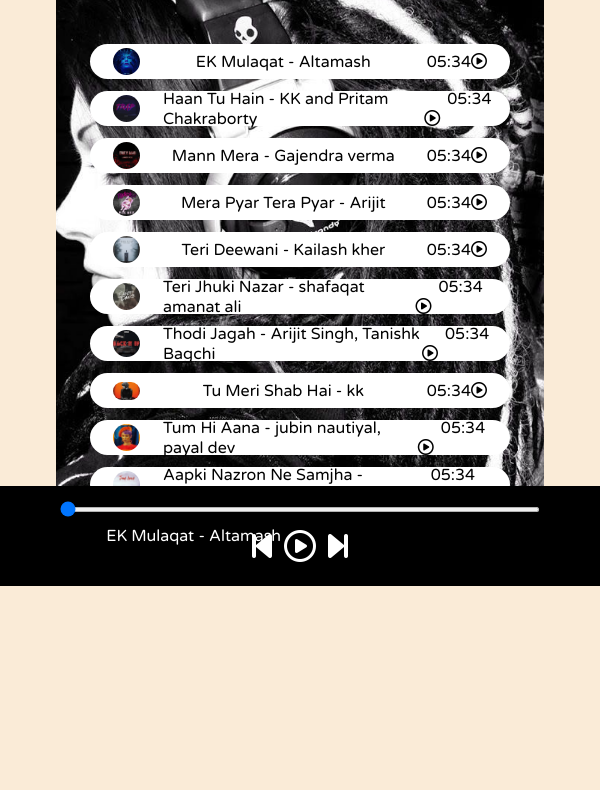
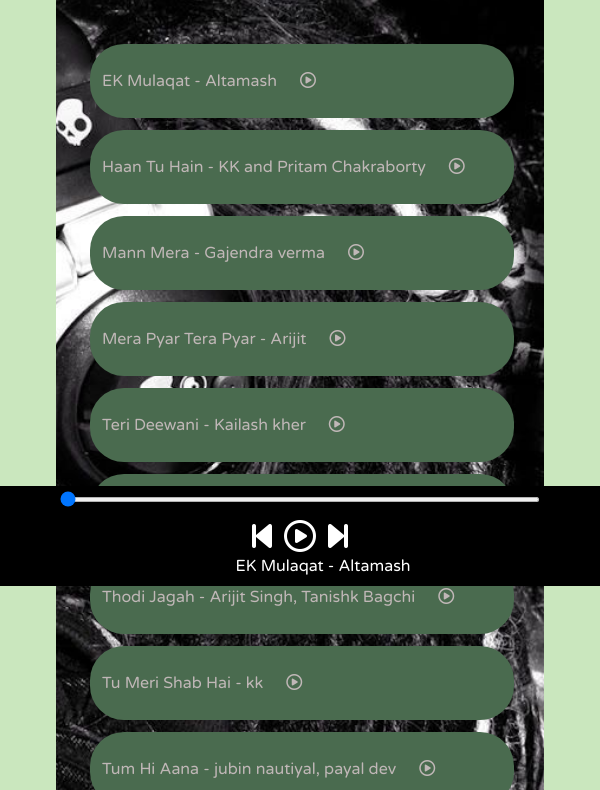
Before and after one commit to vishwajeet-8/Spotify-Clone, a plain HTML site: page index.html in a window 600 px wide. Shown: the part 214-1004 px from the top of the page. Before the commit the page ends 885 px from the top, so only its background shows below. Drawn offline with Linux system fonts and the light colour scheme.

Commit message:
made responsive

```diff
--- a/index.html
+++ b/index.html
@@ -24,52 +24,52 @@
                 <div class="songItem">
                     <img src="./covers/1.jpg" alt="1">
                     <span class="songName">Let Me Love You</span>
-                    <span class="songlistplay"><span class="timestamp">05:34<i id="0" class="fa-regular songItemplay fa-circle-play"></i></span></span>
+                    <span class="songlistplay"><span class="timestamp"><i id="0" class="fa-regular songItemplay fa-circle-play"></i></span></span>
                 </div>
                 <div class="songItem">
                     <img src="./covers/1.jpg" alt="1">
                     <span class="songName">Let Me Love You</span>
-                    <span class="songlistplay"><span class="timestamp">05:34<i id="1" class="fa-regular songItemplay fa-circle-play"></i></span></span>
+                    <span class="songlistplay"><span class="timestamp"><i id="1" class="fa-regular songItemplay fa-circle-play"></i></span></span>
                 </div>
                 <div class="songItem">
                     <img src="./covers/1.jpg" alt="1">
                     <span class="songName">Let Me Love You</span>
-                    <span class="songlistplay"><span class="timestamp">05:34<i id="2" class="fa-regular songItemplay fa-circle-play"></i></span></span>
+                    <span class="songlistplay"><span class="timestamp"><i id="2" class="fa-regular songItemplay fa-circle-play"></i></span></span>
                 </div>
                 <div class="songItem">
                     <img src="./covers/1.jpg" alt="1">
                     <span class="songName">Let Me Love You</span>
-                    <span class="songlistplay"><span class="timestamp">05:34<i id="3" class="fa-regular songItemplay fa-circle-play"></i></span></span>
+                    <span class="songlistplay"><span class="timestamp"><i id="3" class="fa-regular songItemplay fa-circle-play"></i></span></span>
                 </div>
                 <div class="songItem">
                     <img src="./covers/1.jpg" alt="1">
                     <span class="songName">Let Me Love You</span>
-                    <span class="songlistplay"><span class="timestamp">05:34<i id="4" class="fa-regular songItemplay fa-circle-play"></i></span></span>
+                    <span class="songlistplay"><span class="timestamp"><i id="4" class="fa-regular songItemplay fa-circle-play"></i></span></span>
                 </div>
                 <div class="songItem">
                     <img src="./covers/1.jpg" alt="1">
                     <span class="songName">Let Me Love You</span>
-                    <span class="songlistplay"><span class="timestamp">05:34<i id="5" class="fa-regular songItemplay fa-circle-play"></i></span></span>
+                    <span class="songlistplay"><span class="timestamp"><i id="5" class="fa-regular songItemplay fa-circle-play"></i></span></span>
                 </div>
                 <div class="songItem">
                     <img src="./covers/1.jpg" alt="1">
                     <span class="songName">Let Me Love You</span>
-                    <span class="songlistplay"><span class="timestamp">05:34<i id="6" class="fa-regular songItemplay fa-circle-play"></i></span></span>
+                    <span class="songlistplay"><span class="timestamp"><i id="6" class="fa-regular songItemplay fa-circle-play"></i></span></span>
                 </div>
                 <div class="songItem">
                     <img src="./covers/1.jpg" alt="1">
                     <span class="songName">Let Me Love You</span>
-                    <span class="songlistplay"><span class="timestamp">05:34<i id="7" class="fa-regular songItemplay fa-circle-play"></i></span></span>
+                    <span class="songlistplay"><span class="timestamp"><i id="7" class="fa-regular songItemplay fa-circle-play"></i></span></span>
                 </div>
                 <div class="songItem">
                     <img src="./covers/1.jpg" alt="1">
                     <span class="songName">Let Me Love You</span>
-                    <span class="songlistplay"><span class="timestamp">05:34<i id="8" class="fa-regular songItemplay fa-circle-play"></i></span></span>
+                    <span class="songlistplay"><span class="timestamp"><i id="8" class="fa-regular songItemplay fa-circle-play"></i></span></span>
                 </div>
                 <div class="songItem">
                     <img src="./covers/1.jpg" alt="1">
                     <span class="songName">Let Me Love You</span>
-                    <span class="songlistplay"><span class="timestamp">05:34<i id="9" class="fa-regular songItemplay fa-circle-play"></i></span></span>
+                    <span class="songlistplay"><span class="timestamp"><i id="9" class="fa-regular songItemplay fa-circle-play"></i></span></span>
                 </div>
             </div>
         </div>
--- a/style.css
+++ b/style.css
@@ -1,7 +1,10 @@
 @import url('https://fonts.googleapis.com/css2?family=Varela+Round&display=swap');
 @import url('https://fonts.googleapis.com/css2?family=Ubuntu&display=swap');
+
+
 body{
-    background-color: antiquewhite;
+    background-color: rgb(202, 231, 190);
+    height: 100vh;
 }
 
 *{
@@ -86,13 +89,11 @@ nav ul li{
 }
 
 .songItem{
-    height: 35px;
+    height: 50px;
     display: flex;
     background-color: white;
-    /* width: 60%; */
     color: black;
     margin: 12px 0px;
-    justify-content: space-between;
     align-items: center;
     border-radius: 34px;
 }
@@ -121,3 +122,26 @@ nav ul li{
     opacity: 0;
     transition: opacity 0.4s ease-in;
 }
+
+@media screen and (max-width: 600px) {
+    .songItem img{
+    display: none;
+    }
+    .songItem{
+        padding: 12px;
+        background-color: rgb(74, 107, 79);
+        color: rgb(192, 183, 183);
+    }
+    .songInfo{
+        position: sticky;
+        bottom: 0;
+    }
+  }
+
+@media screen and (min-width: 600px) {
+
+    .songItem{
+        width: 400px;
+    }
+
+  }
```
